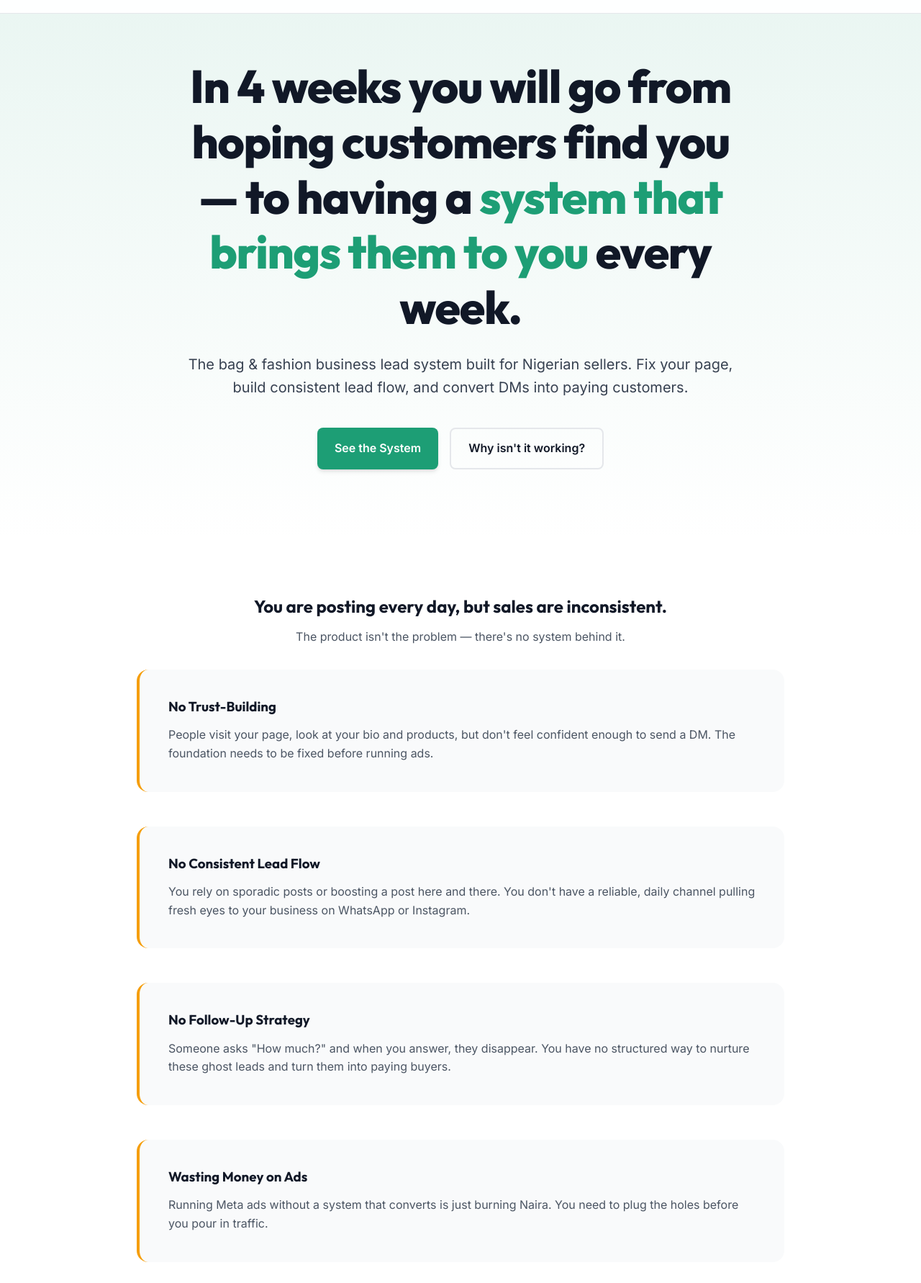
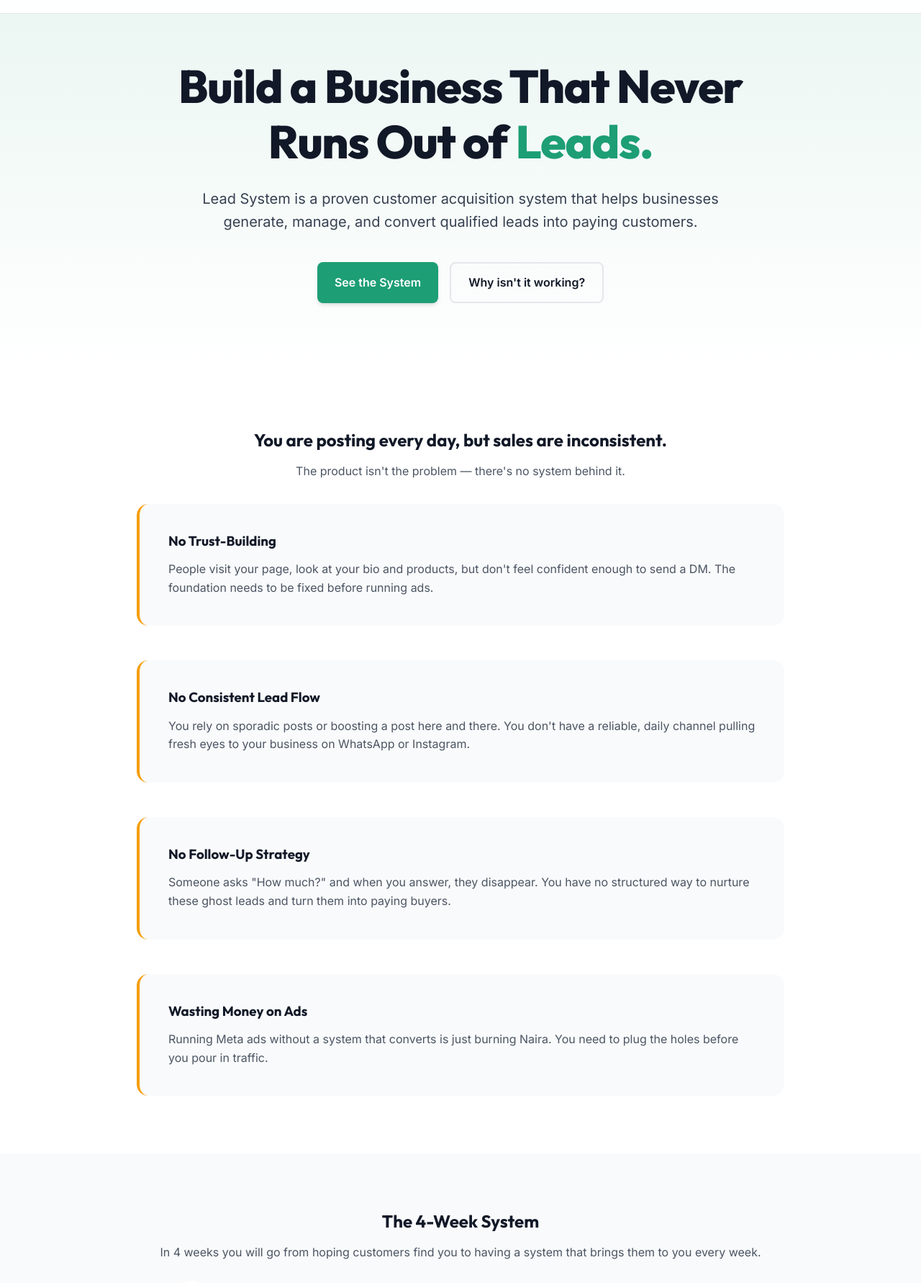
Before and after one commit to dimonite17/lead.system.website, a plain HTML site: page index.html in a window 1280 px wide. Shown: the part 62-1844 px from the top of the page at 72% size. Drawn offline with Linux system fonts and the light colour scheme.

Commit message:
Update headline text

```diff
--- a/index.html
+++ b/index.html
@@ -31,8 +31,8 @@
   <section class="hero">
     <div class="container">
       <div class="hero-content">
-        <h1>In 4 weeks you will go from hoping customers find you — to having a <span>system that brings them to you</span> every week.</h1>
-        <p>The bag & fashion business lead system built for Nigerian sellers. Fix your page, build consistent lead flow, and convert DMs into paying customers.</p>
+        <h1>Build a Business That Never Runs Out of <span>Leads.</span></h1>
+        <p>Lead System is a proven customer acquisition system that helps businesses generate, manage, and convert qualified leads into paying customers.</p>
         <div class="hero-actions">
           <a href="#pricing" class="btn btn-primary">See the System</a>
           <a href="#problem" class="btn btn-outline">Why isn't it working?</a>
@@ -74,7 +74,7 @@
     <div class="container">
       <div class="text-center mb-8">
         <h2>The 4-Week System</h2>
-        <p>A step-by-step roadmap to predictable lead generation.</p>
+        <p>In 4 weeks you will go from hoping customers find you to having a system that brings them to you every week.</p>
       </div>
 
       <div class="timeline">
@@ -282,7 +282,7 @@
     <div class="container">
       <div class="cta-box">
         <h2>Ready to build your lead system?</h2>
-        <p class="mb-8">Stop hoping customers find you. Start bringing them to you.</p>
+        <p class="mb-8">In 4 weeks you will go from hoping customers find you to having a system that brings them to you every week.</p>
         <a href="#pricing" class="btn btn-primary">Get Started Now</a>
         <p style="margin-top: 1rem;"><a href="https://wa.me/2348026702776" target="_blank" style="color: var(--primary); font-weight: 600; text-decoration: underline;">Have questions? Chat on WhatsApp</a></p>
       </div>
```
